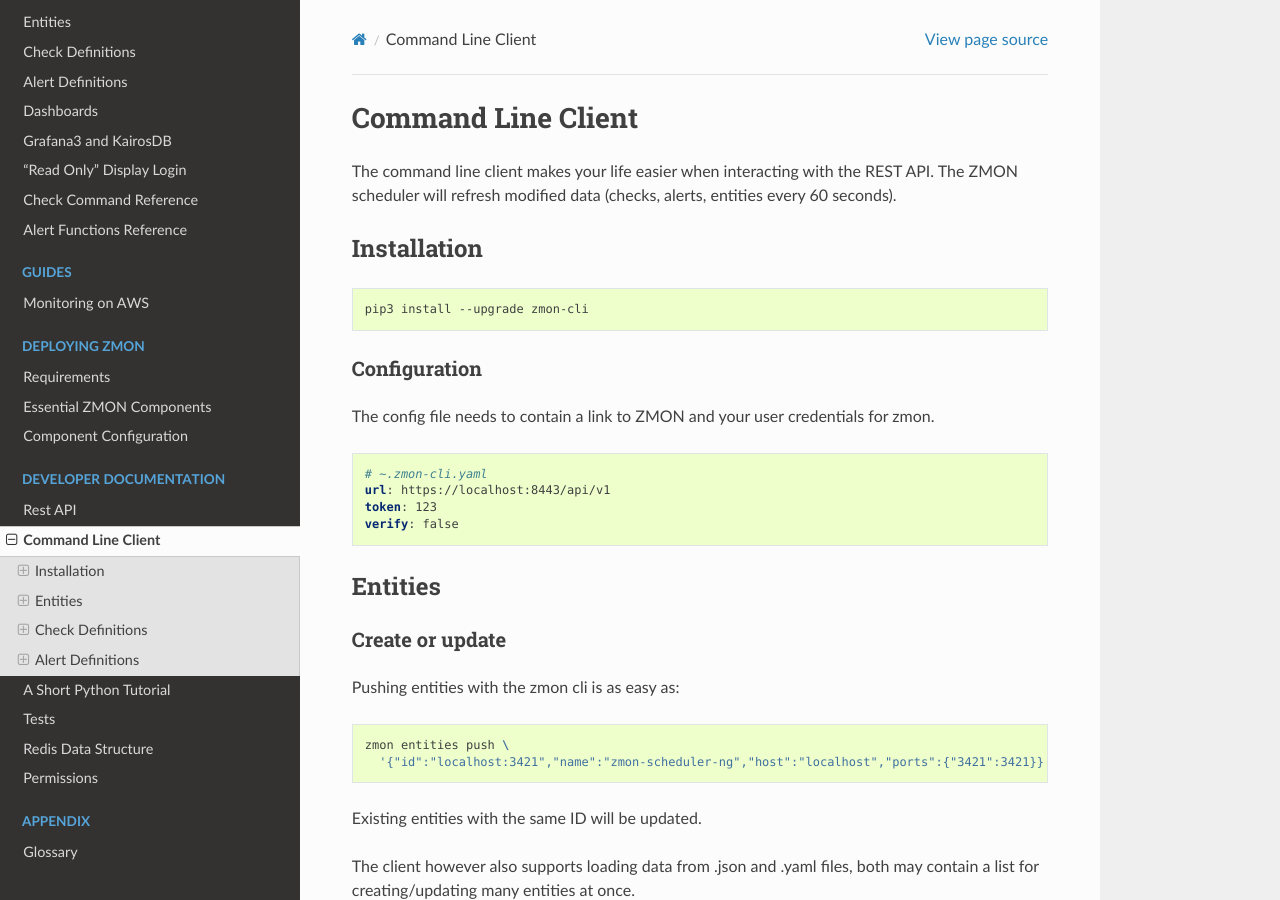
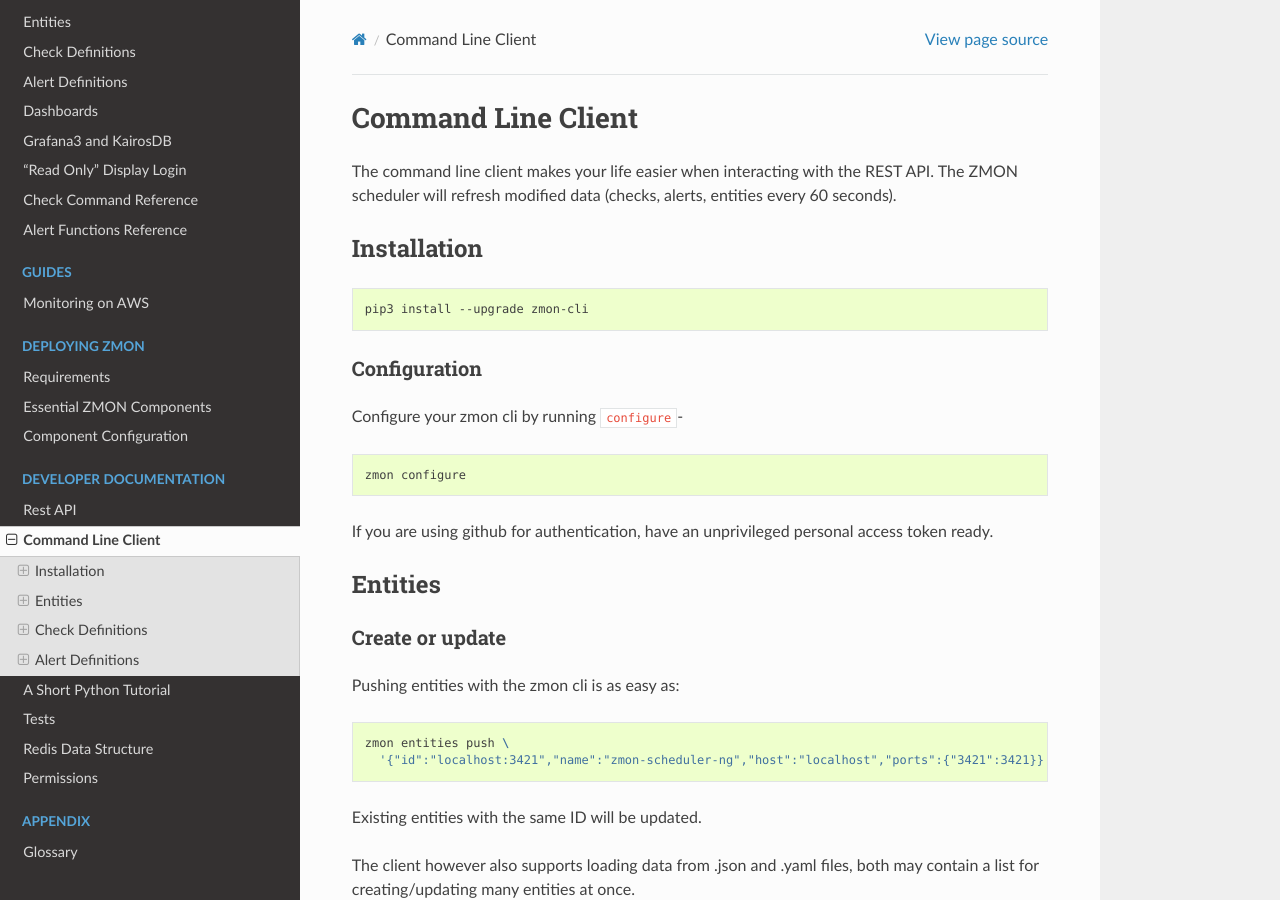
Before and after one commit to zalando-zmon/zmon-docs, a Sphinx documentation site: the page built from docs/developer/zmon-cli.rst, in a window 1280 px wide and 900 px high. Built offline with Sphinx 7.4.7 and the Read the Docs theme 2.0.0, drawn with Linux system fonts in a browser that asks for light colours.

Commit message:
Update zmon-cli.rst

```diff
--- a/docs/developer/zmon-cli.rst
+++ b/docs/developer/zmon-cli.rst
@@ -16,15 +16,13 @@
 Configuration
 ^^^^^^^^^^^^^
 
-The config file needs to contain a link to ZMON and your user credentials for zmon.
+Configure your zmon cli by running ``configure``-
 
-.. code-block:: yaml
+.. code-block:: bash
 
-  # ~.zmon-cli.yaml
-  url: https://localhost:8443/api/v1
-  token: 123
-  verify: false
+  zmon configure
 
+If you are using github for authentication, have an unprivileged personal access token ready.
 
 Entities
 --------
```
